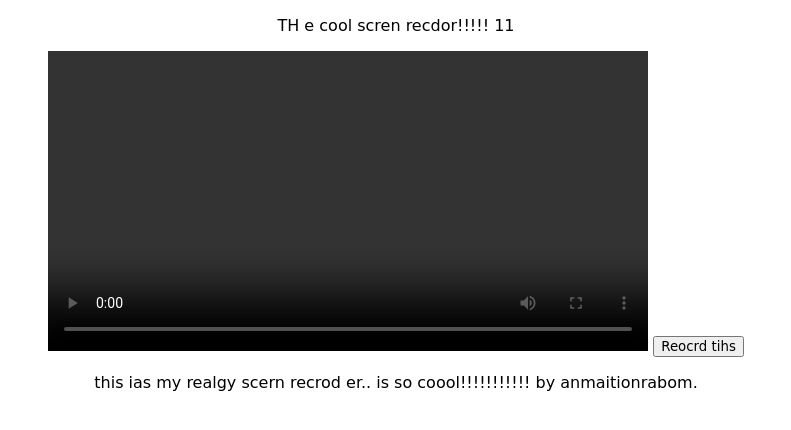
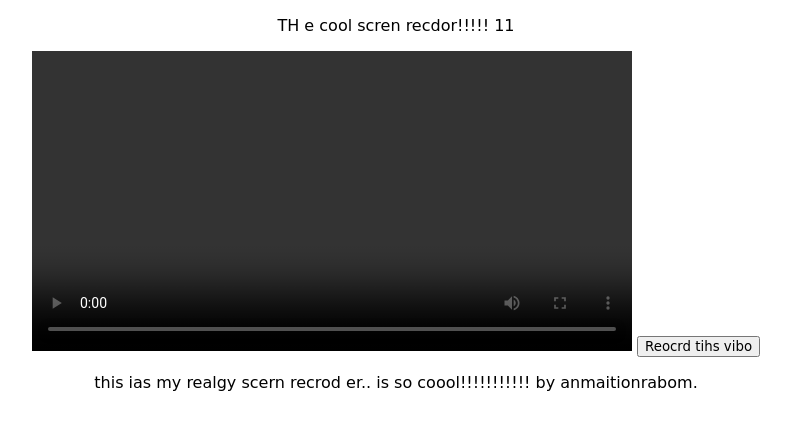
Before and after one commit to AnimationRandom/My-col-screne-reorcder, a plain HTML site: page index.html in a window 1280 px wide. Shown: the whole page, without its empty margins (244-1035 px from the left). Drawn offline with Linux system fonts and the light colour scheme.

Commit message:
Update index.html

```diff
--- a/index.html
+++ b/index.html
@@ -11,7 +11,7 @@
 <body>
     <p>TH e cool scren recdor!!!!! 11</p>
     <video controls width="600"></video>
-    <button>Reocrd tihs</button>
+    <button>Reocrd tihs vibo</button>
     <script src="main.js"></script>
     <p>this ias my realgy scern recrod er.. is so coool!!!!!!!!!!! by anmaitionrabom.</p>
 </body>
```
